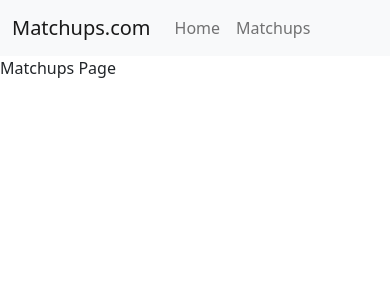
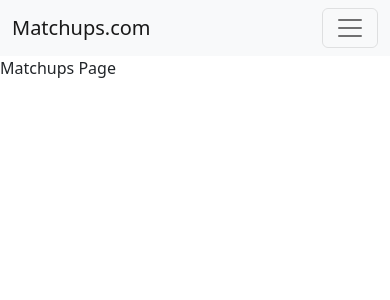
Before and after one commit to gbarchard/matchups, a React (Create React App) app in the folder ui/: page /matchups in a window 390 px wide. Shown: the top 300 px of the page. Built offline with nearby package versions, Linux system fonts and the light colour scheme.

Commit message:
resolve issue with missing hamburger menu

```diff
--- a/ui/src/components/Header.tsx
+++ b/ui/src/components/Header.tsx
@@ -9,15 +9,16 @@ export default function Header(props: { pages: Page[] }) {
   const navigate = useNavigate()
 
   return (
-    <Navbar bg="light">
+    <Navbar bg="light" expand={false}>
       <Container>
         <Navbar.Brand
           className="cursor-pointer"
           onClick={() => navigate('/')}>
           Matchups.com
         </Navbar.Brand>
-        <Navbar.Collapse>
-          <Nav>
+        <Navbar.Toggle aria-controls="header-nav" />
+        <Navbar.Collapse id="header-nav">
+          <Nav className="me-auto">
             {pages.map(p =>
               <Nav.Link
                 key={p.path}
```
